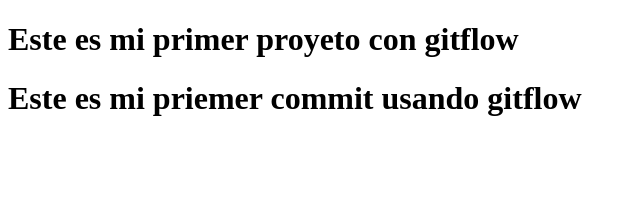
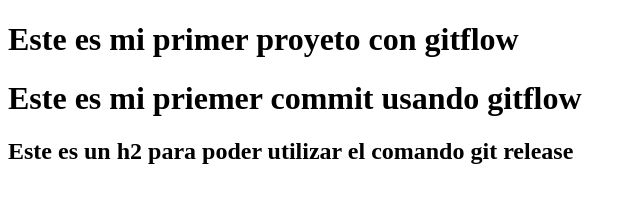
Before and after one commit to Eliseo10208/GitFlow, a plain HTML site: page index.html in a window 1280 px wide. Shown: the whole page, without its empty margins (0-640 px from the left). Drawn offline with Linux system fonts and the light colour scheme.

Commit message:
este es un cambio desde la rama release

```diff
--- a/index.html
+++ b/index.html
@@ -8,5 +8,6 @@
 <body>
     <h1>Este es mi primer proyeto con gitflow</h1>
     <h1>Este es mi priemer commit usando gitflow</h1>
+    <h2>Este es un h2 para poder utilizar el comando git release</h2>
 </body>
 </html>
```
